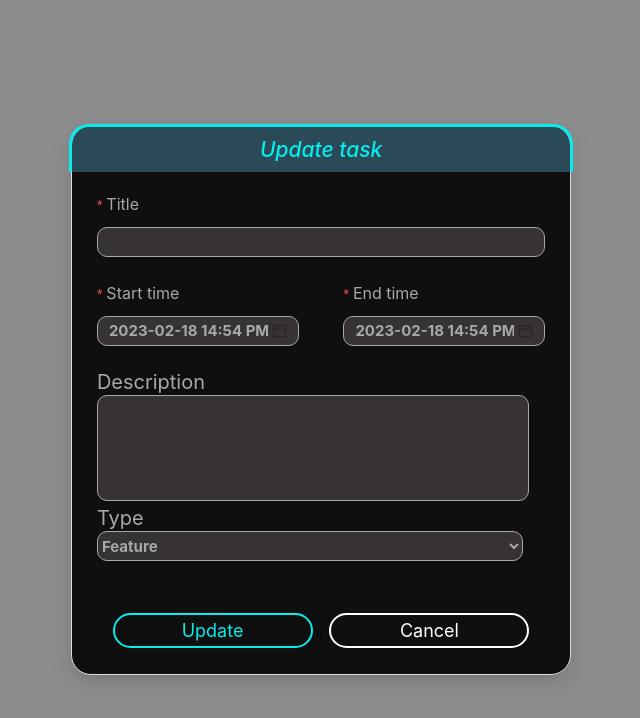
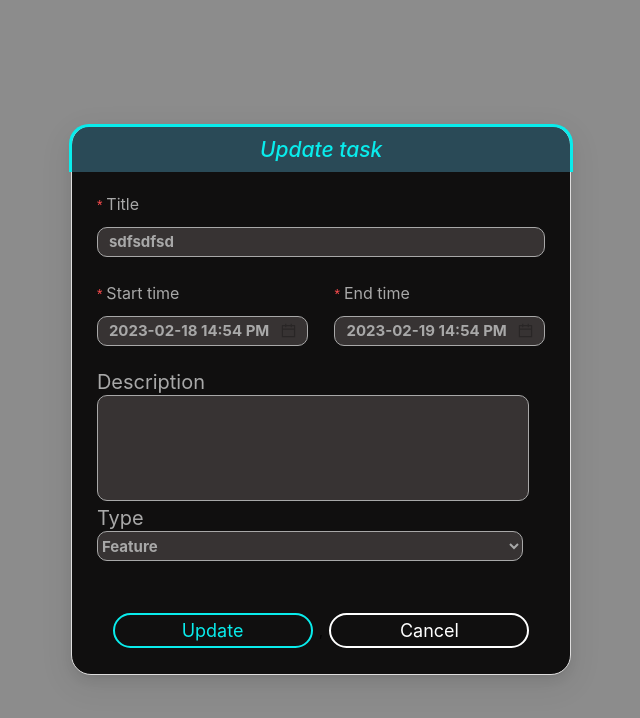
Before and after one commit to IvannYad/ToDoList_Frontend, a React (Vite) app: page / in a window 1280 px wide. Shown: the top 718 px of the page, without its empty margins (319-959 px from the left). Built offline with nearby package versions, Linux system fonts and the light colour scheme; no server answers.

Commit message:
feat: congigurevalidation for title and time-input fields

```diff
--- a/src/components/modals/CreateUpdateTaskFormModal/CreateUpdateTaskFormModal.css
+++ b/src/components/modals/CreateUpdateTaskFormModal/CreateUpdateTaskFormModal.css
@@ -54,7 +54,7 @@
 }
 
 .create-update-task-form-modal .ant-modal-body .ant-form .time-input-holder{
-    width: 45% !important;
+    width: 47% !important;
     display: flex;
     justify-content: start;
     align-items: center;
--- a/src/components/modals/CreateUpdateTaskFormModal/CreateUpdateTaskFormModal.tsx
+++ b/src/components/modals/CreateUpdateTaskFormModal/CreateUpdateTaskFormModal.tsx
@@ -207,6 +207,7 @@ export default function CreateUpdateTaskFormModal(props: TaskFormProps){
                         className="title-input-holder"
                         name="title"
                         label="Title"
+                        initialValue={props.prevTaskData.taskTitle}
                         rules={
                             [
                                 {
@@ -226,19 +227,29 @@ export default function CreateUpdateTaskFormModal(props: TaskFormProps){
                         <Input
                             className="task-create-form-input title-input"
                             onChange={(event) => onTitleChangeHandler(event)}
-                            defaultValue={props.prevTaskData.taskTitle}
                         />
                     </Form.Item>
                     <div className="task-create-form-time-row">
                         <Form.Item
                             className="time-input-holder"
-                            name="start-time-picker"
+                            name="start-time"
                             label="Start time"
+                            initialValue={dayjs(convertToReadableDate(props.prevTaskData.taskStartTime))}
                             rules={
                                 [
                                     {
                                         required: true, message: 'Please input the start time!'
                                     },
+                                    ({getFieldValue}) =>({
+                                        validator(_, value){
+                                            console.log(getFieldValue("end-time"));
+                                            console.log(value.toDate());
+                                            if(!value || (getFieldValue("end-time").toDate() > value.toDate())){
+                                                return Promise.resolve();
+                                            }
+                                            return Promise.reject(new Error("Start time can`t be greater than end time"));
+                                        }
+                                    })
                                 ]
                             }>
                             <DatePicker showTime={{
@@ -246,24 +257,33 @@ export default function CreateUpdateTaskFormModal(props: TaskFormProps){
                             }}
                                 className="task-create-form-input time-input"
                                 //onChange={(event) => onTimeChangeHandler(event)}
-                                defaultValue={dayjs(convertToReadableDate(props.prevTaskData.taskStartTime))}
                                 format={"YYYY-MM-DD HH:mm A"}/>
                         </Form.Item>
                         <Form.Item
                             className="time-input-holder"
-                            name="end-time-picker"
+                            name="end-time"
                             label="End time"
+                            initialValue={dayjs(convertToReadableDate(props.prevTaskData.taskEndTime))}
                             rules={
                                 [
                                     {
                                         required: true, message: 'Please input the end time!'
                                     },
+                                    ({getFieldValue}) =>({
+                                        validator(_, value){
+                                            console.log(getFieldValue("end-time"));
+                                            console.log(value.toDate());
+                                            if(!value || (getFieldValue("start-time") < value)){
+                                                return Promise.resolve();
+                                            }
+                                            return Promise.reject(new Error("End time can`t be less than start time"));
+                                        }
+                                    })
                                 ]
                             }>
                             <DatePicker showTime={{
                                 use12Hours: true
                             }}
-                                defaultValue={dayjs(convertToReadableDate(props.prevTaskData.taskEndTime))}
                                 format={"YYYY-MM-DD HH:mm A"}
                                 className="task-create-form-input time-input"/>
                         </Form.Item>
--- a/src/helperFunctions/GetDummyTasks.tsx
+++ b/src/helperFunctions/GetDummyTasks.tsx
@@ -55,10 +55,10 @@ export function getDefaultTask(): Task
 {
     return {
         id: 0,
-        taskTitle: "",
+        taskTitle: "sdfsdfsd",
         additionalDescription: "",
         taskStartTime: "2023-02-18T14:54:28.555Z",
-        taskEndTime: "2023-02-18T14:54:28.555Z",
+        taskEndTime: "2023-02-19T14:54:28.555Z",
         status: "to-do",
         type: "feature",
     }
```
